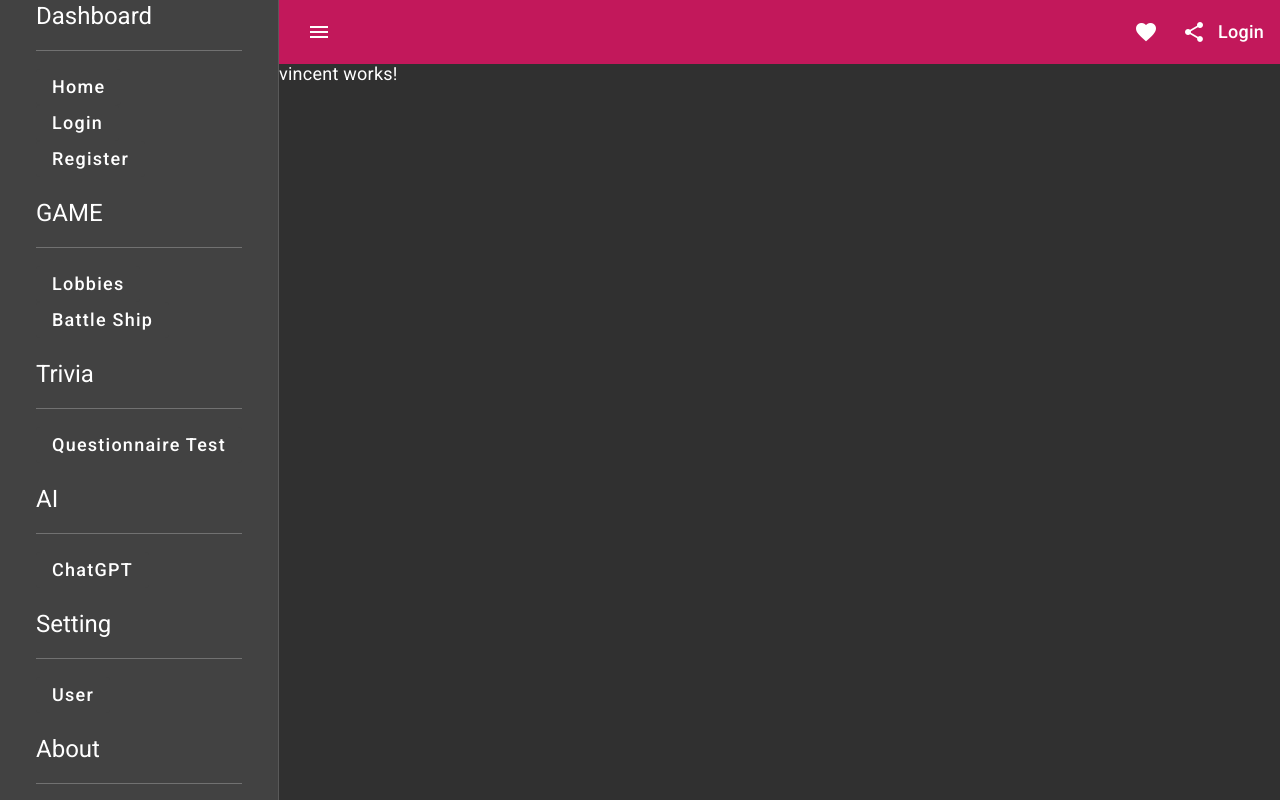
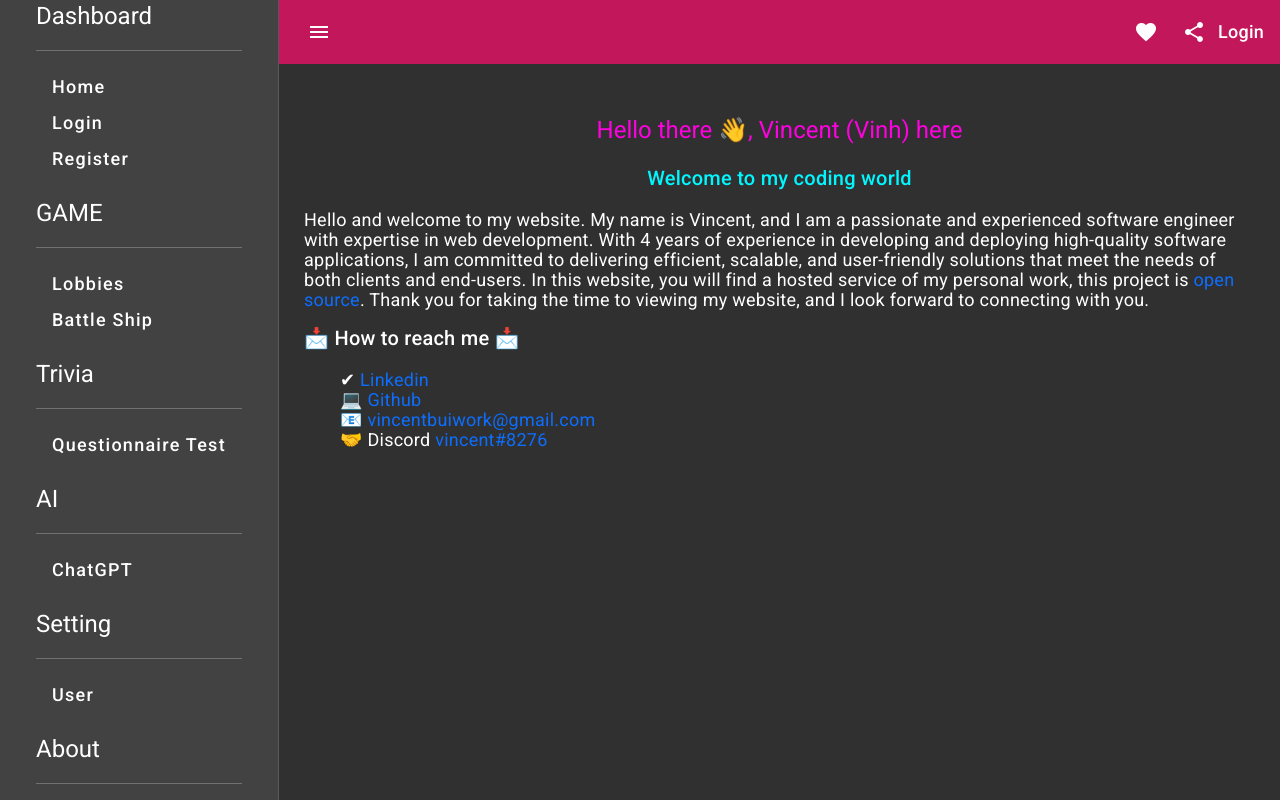
Before and after one commit to vincent-inc/v-service, an Angular app: page /about/vincent in a window 1280 px wide. Built offline with nearby package versions, Linux system fonts and the light colour scheme; no server answers.

Commit message:
add portfolio

```diff
--- a/angular.json
+++ b/angular.json
@@ -40,8 +40,8 @@
               "budgets": [
                 {
                   "type": "initial",
-                  "maximumWarning": "500kb",
-                  "maximumError": "1mb"
+                  "maximumWarning": "1mb",
+                  "maximumError": "3mb"
                 },
                 {
                   "type": "anyComponentStyle",
--- a/src/app/about/vincent/vincent.component.html
+++ b/src/app/about/vincent/vincent.component.html
@@ -1,3 +1,18 @@
-<p>
-  vincent works!
-</p>
+<div class="margin-center">
+  <h1 align="center" style="color: rgb(255, 0, 225);">Hello there 👋, Vincent (Vinh) here</h1>
+  <h2 align="center" style="color: rgb(0, 247, 255);">Welcome to my coding world</h2>
+
+  <p>
+    Hello and welcome to my website. My name is Vincent, and I am a passionate and experienced software engineer with expertise in web development. With 4 years of experience in developing and deploying high-quality software applications, I am committed to delivering efficient, scalable, and user-friendly solutions that meet the needs of both clients and end-users. In this website, you will find a hosted service of my personal work, this project is <a href="https://github.com/orgs/vincent-inc/repositories">open source</a>. Thank you for taking the time to viewing my website, and I look forward to connecting with you.
+  </p>
+
+  <h2>📩 How to reach me 📩</h2>
+    <ul>
+      <li>✔ <a href="https://www.linkedin.com/in/vinh-bui-0168241b9" target="_blank">Linkedin</a></li>
+      <li>💻 <a href="https://github.com/VincentB00" target="_blank">Github</a></li>
+      <li>📧 <a href="https://mail.google.com/mail/u/0/?fs=1&tf=cm&to=vincentbuiwork@gmail.com" target="_blank">vincentbuiwork@gmail.com</a></li>
+      <li>🤝 Discord <a href="https://discordapp.com/users/vincent#8276" target="_blank"> vincent#8276</a></li>
+  </ul>
+
+  <h4 *ngIf="isIframe()" style="color: red;">! you are viewing as iframe click here to go to <a [routerLink]="['/home']" routerLinkActive="router-link-active">main page</a></h4>
+</div>
--- a/src/app/about/vincent/vincent.component.ts
+++ b/src/app/about/vincent/vincent.component.ts
@@ -15,9 +15,7 @@ export class VincentComponent implements OnInit, OnDestroy {
   ) { }
 
   ngOnInit() {
-    let urls = this.router.url.split('/');
-
-    if(urls.some(u => u === 'iframe'))
+    if(this.isIframe())
       this.settingService.setDisplayHeader(false);
   }
 
@@ -25,4 +23,9 @@ export class VincentComponent implements OnInit, OnDestroy {
     this.settingService.setDisplayHeader(true);
   }
 
+  isIframe(): boolean {
+    let urls = this.router.url.split('/');
+    return urls.some(u => u === 'iframe');
+  }
+
 }
--- a/src/environments/environment.prod.ts
+++ b/src/environments/environment.prod.ts
@@ -1,4 +1,4 @@
 export const environment = {
   production: true,
-  gateway_api: 'https://vincentprivate.synology.me:10183'
+  gateway_api: 'http://10.24.24.101:83'
 };
```
